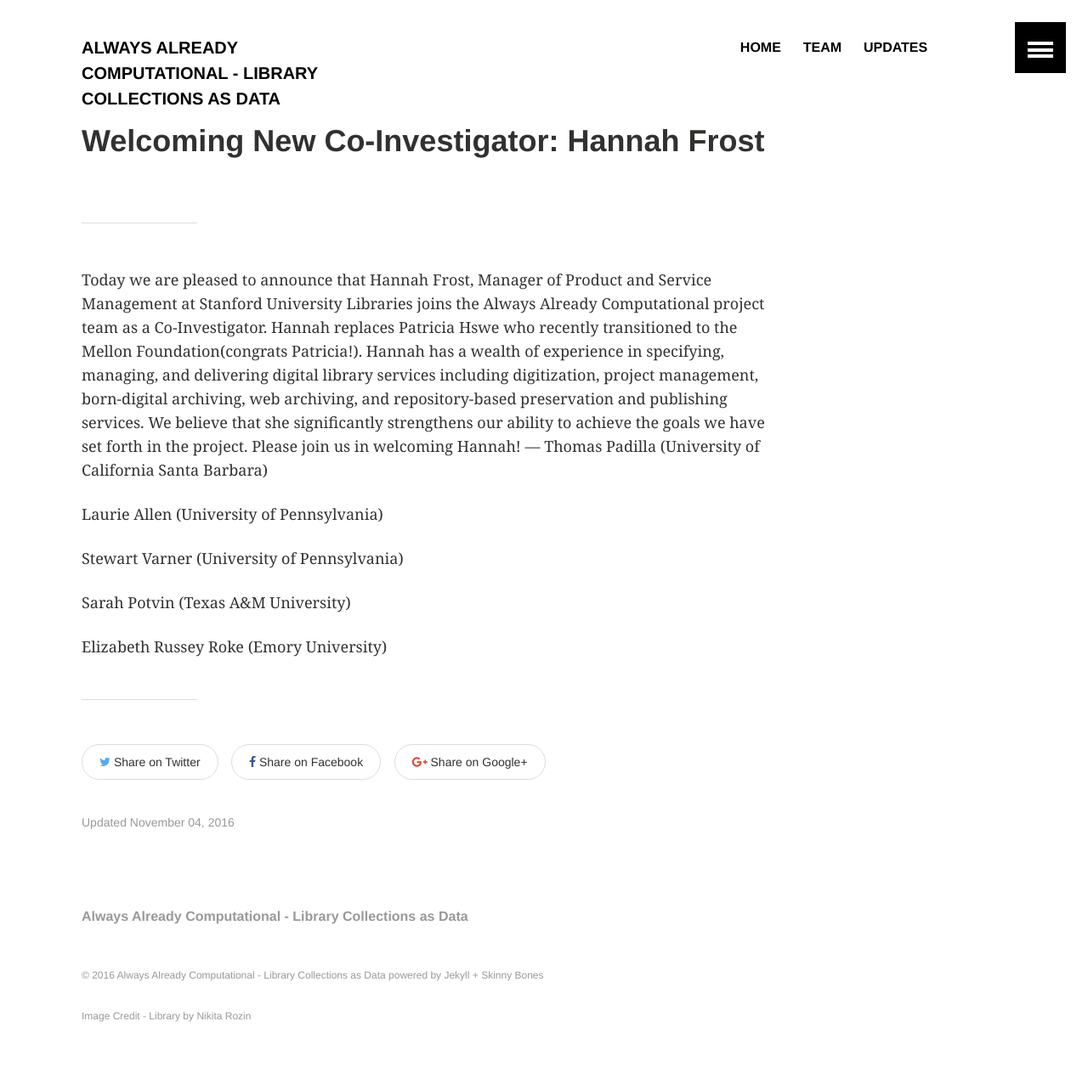
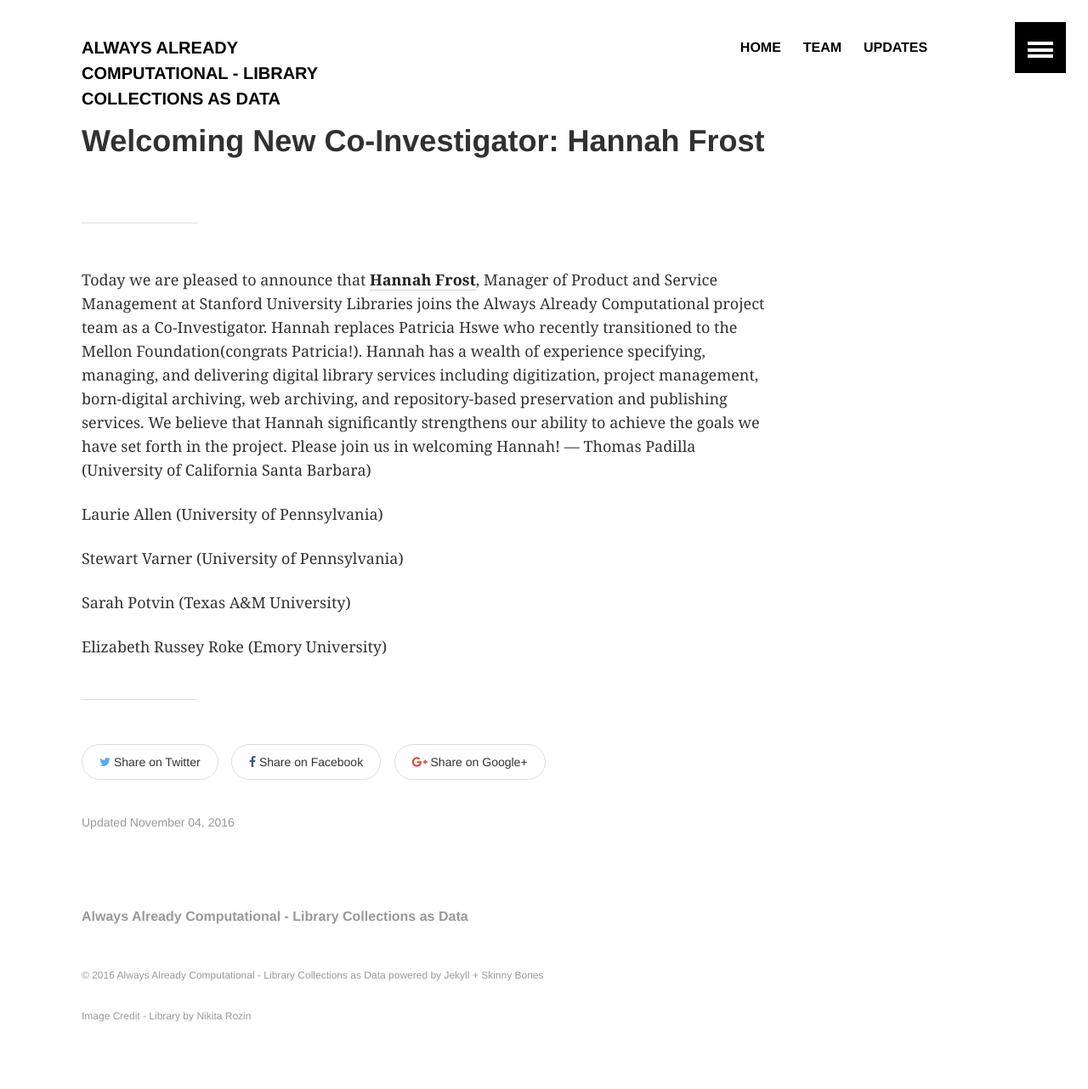
Before and after one commit to collectionsasdata/collectionsasdata.github.io, a Jekyll site: the page built from _posts/2016-11-4-welcominghfrost.markdown, in a window 1280 px wide. Shown: the whole page at 85% size. Built offline with Jekyll 4.4.1, drawn with Linux system fonts in a browser that asks for light colours.

Commit message:
Update 2016-11-4-welcominghfrost.markdown

```diff
--- a/_posts/2016-11-4-welcominghfrost.markdown
+++ b/_posts/2016-11-4-welcominghfrost.markdown
@@ -5,7 +5,7 @@ date:   2016-11-4 17:32:06 -0400
 teaser: "Welcoming New Co-Investigator"
 ---
 ---
-Today we are pleased to announce that Hannah Frost, Manager of Product and Service Management at Stanford University Libraries joins the Always Already Computational project team as a Co-Investigator. Hannah replaces Patricia Hswe who recently transitioned to the Mellon Foundation(congrats Patricia!). Hannah has a wealth of experience in specifying, managing, and delivering digital library services including digitization, project management, born-digital archiving, web archiving, and repository-based preservation and publishing services. We believe that she significantly strengthens our ability to achieve the goals we have set forth in the project. Please join us in welcoming Hannah!
+Today we are pleased to announce that [**Hannah Frost**](https://profiles.stanford.edu/hannah-frost), Manager of Product and Service Management at Stanford University Libraries joins the Always Already Computational project team as a Co-Investigator. Hannah replaces Patricia Hswe who recently transitioned to the Mellon Foundation(congrats Patricia!). Hannah has a wealth of experience specifying, managing, and delivering digital library services including digitization, project management, born-digital archiving, web archiving, and repository-based preservation and publishing services. We believe that Hannah significantly strengthens our ability to achieve the goals we have set forth in the project. Please join us in welcoming Hannah!
 ---
 Thomas Padilla (University of California Santa Barbara)
 
```
